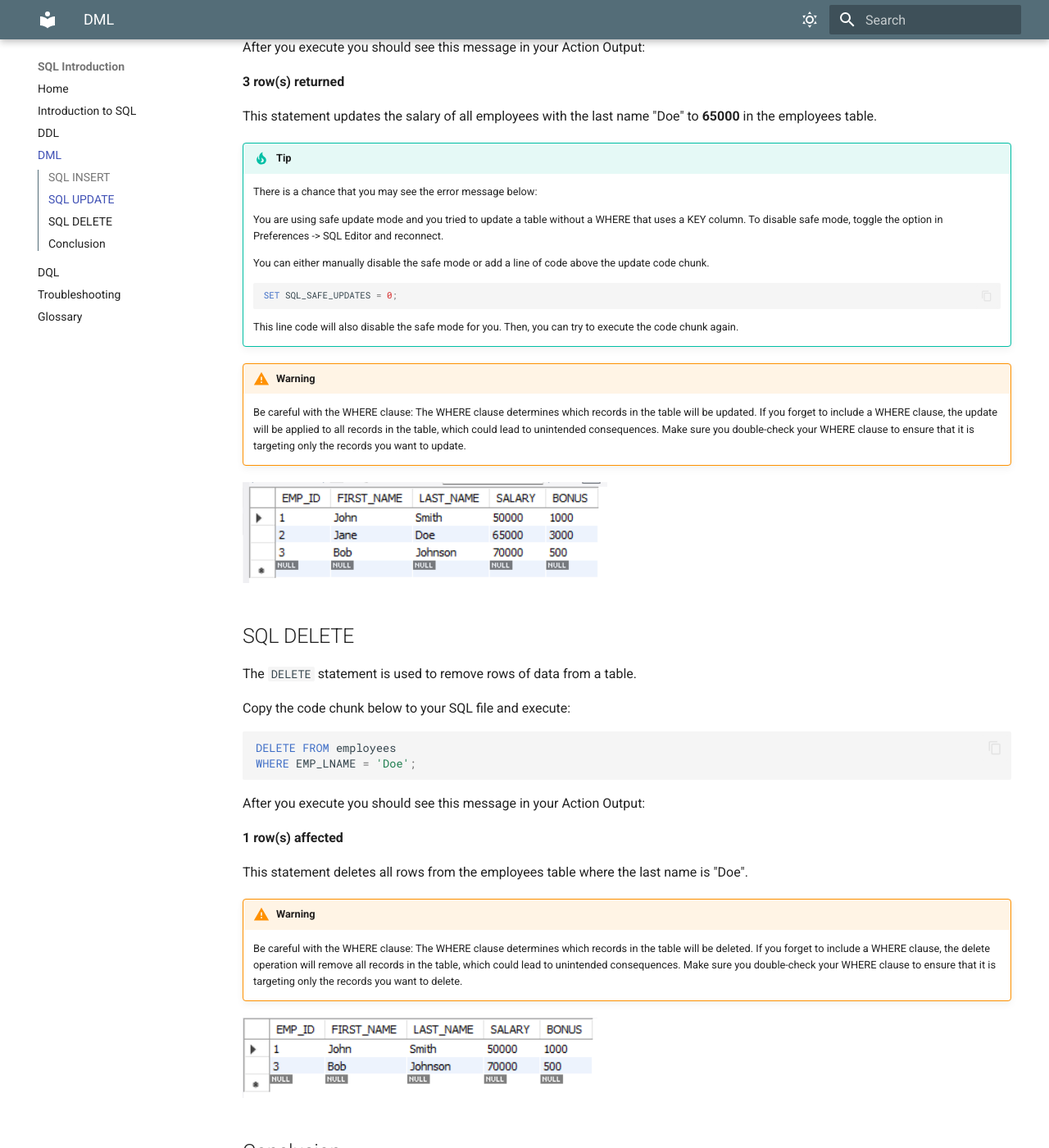
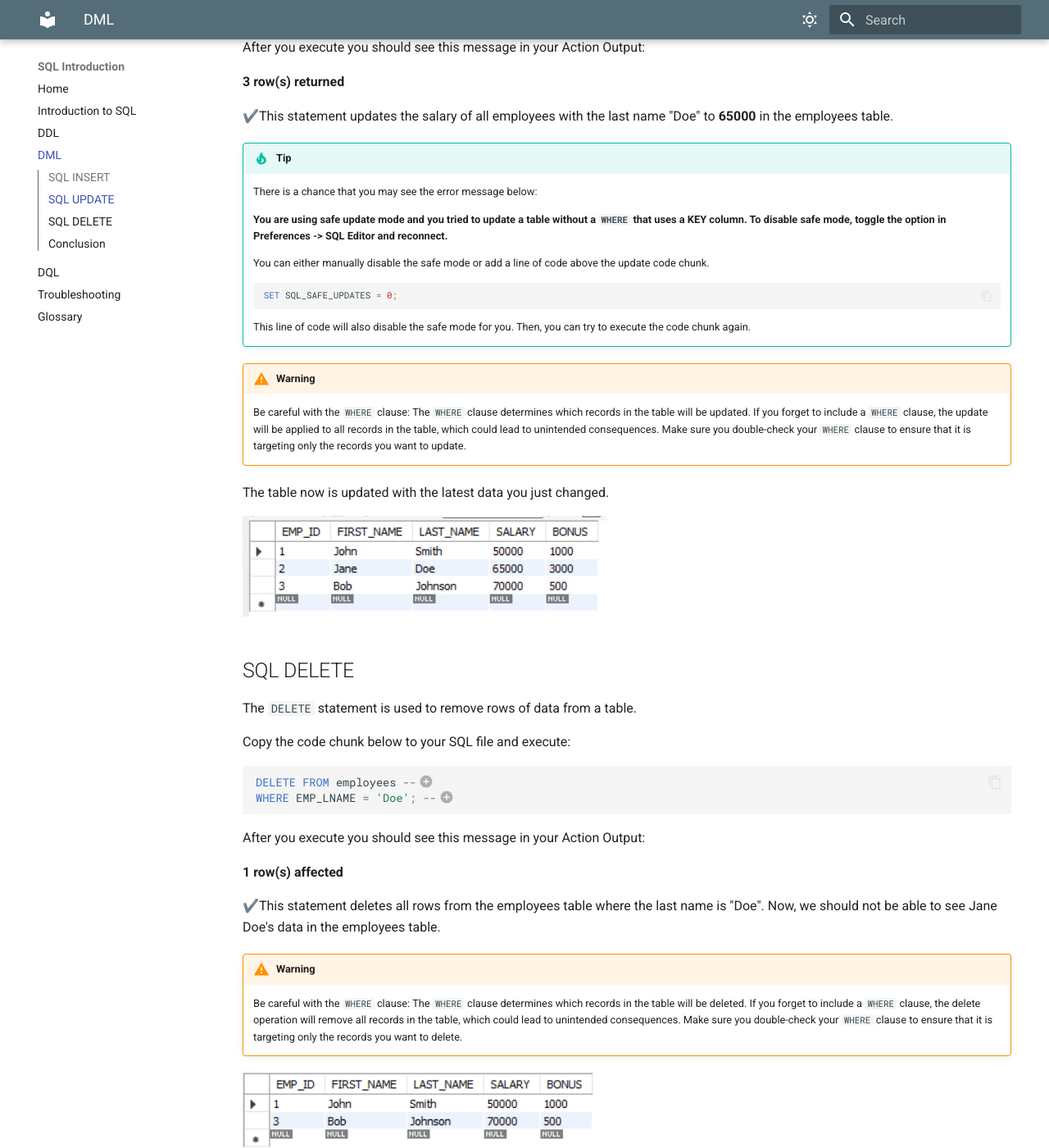
Before and after one commit to AliceEHZz/COMM-DOC-md-user-doc, an MkDocs documentation site: the page built from docs/DML.md, in a window 1280 px wide and 1400 px high, scrolled down 1250 px. Shown: the whole window at 82% size. Built offline with MkDocs 1.6.1 and Material for MkDocs 9.7.7, drawn with Linux system fonts in a browser that asks for light colours; emoji names are drawn with the system emoji font; some of the changed text lies outside the part shown.

````diff
--- a/docs/DML.md
+++ b/docs/DML.md
@@ -1,6 +1,6 @@
 # Data Manipulation Language (DML)
 
-In this section, we will cover some basic DML commands, which sre used to insert, update, and delete rows from the tables. We will go iver the following DML commands and manipulate the data in the table:
+:eyes: In this section, we will cover some basic DML commands, which are used to insert, update, and delete rows from the tables. We will go cover the following DML commands to manipulate some data in the table:
 
 - ```INSERT```
 
@@ -17,19 +17,24 @@ The ```INSERT``` statement is used to add new rows of data to a table. You can a
 Copy the code chunk below to your SQL file and execute:
 
 ``` sql
-INSERT INTO employees
-(EMP_FNAME, EMP_LNAME, EMP_SALARY, EMP_BONUS)
+INSERT INTO employees --(1)
+(EMP_FNAME, EMP_LNAME, EMP_SALARY, EMP_BONUS) --(2)
 VALUES
 ('John', 'Smith', 50000, 1000),
 ('Jane', 'Doe', 60000, 3000),
-('Bob', 'Johnson', 70000, 500);
+('Bob', 'Johnson', 70000, 500); --(3)
 ```
+
+1. This line of code will insert some data into the employees table.
+2. This line of code will specify the columns you need to fill in the table.
+3. These lines of code will insert those data into the table in the order of the column.
+
 
 After you execute you should see this message in your Action Output:
 
 **3 row(s) returned**
 
-This statement updates the salary of all employees with the last name "Doe" to 60000 in the employees table. You should be able to see the changes in the table.
+✔️This statement inserts three new rows to the employees table with the data in the ```VALUES```. You should be able to see the changes in the table.
 
 ![Image title](./images/insert.png)
 
@@ -40,22 +45,26 @@ The ```UPDATE``` statement is used to modify existing rows of data in a table.
 Copy the code chunk below to your SQL file and execute:
 
 ``` sql
-UPDATE employees
-SET EMP_SALARY = 65000
-WHERE EMP_LNAME = 'Doe';
+UPDATE employees --(1)
+SET EMP_SALARY = 65000 --(2)
+WHERE EMP_LNAME = 'Doe'; --(3)
 ```
+
+1. This line of code will tell MySQL that we wil update the employees table.
+2. In this line, you need to provide the data you want to update.
+3. Specify the rows you need to update with the new data.
 
 After you execute you should see this message in your Action Output:
 
 **3 row(s) returned**
 
-This statement updates the salary of all employees with the last name "Doe" to **65000** in the employees table.
+✔️This statement updates the salary of all employees with the last name "Doe" to **65000** in the employees table.
 
 !!! tip
 
     There is a chance that you may see the error message below:
 
-    You are using safe update mode and you tried to update a table without a WHERE that uses a KEY column.  To disable safe mode, toggle the option in Preferences -> SQL Editor and reconnect.
+    **You are using safe update mode and you tried to update a table without a ```WHERE``` that uses a KEY column.  To disable safe mode, toggle the option in Preferences -> SQL Editor and reconnect.**
 
     You can either manually disable the safe mode or add a line of code above the update code chunk.
 
@@ -63,11 +72,13 @@ This statement updates the salary of all employees with the last name "Doe" to *
     SET SQL_SAFE_UPDATES = 0;
     ```
 
-    This line code will also disable the safe mode for you. Then, you can try to execute the code chunk again.
+    This line of code will also disable the safe mode for you. Then, you can try to execute the code chunk again.
 
 !!! warning
 
-    Be careful with the WHERE clause: The WHERE clause determines which records in the table will be updated. If you forget to include a WHERE clause, the update will be applied to all records in the table, which could lead to unintended consequences. Make sure you double-check your WHERE clause to ensure that it is targeting only the records you want to update.
+    Be careful with the ```WHERE``` clause: The ```WHERE``` clause determines which records in the table will be updated. If you forget to include a ```WHERE``` clause, the update will be applied to all records in the table, which could lead to unintended consequences. Make sure you double-check your ```WHERE``` clause to ensure that it is targeting only the records you want to update.
+
+The table now is updated with the latest data you just changed.
 
 ![Image title](./images/update.png)
 
@@ -78,26 +89,29 @@ The ```DELETE``` statement is used to remove rows of data from a table.
 Copy the code chunk below to your SQL file and execute:
 
 ``` sql
-DELETE FROM employees
-WHERE EMP_LNAME = 'Doe';
+DELETE FROM employees --(1)
+WHERE EMP_LNAME = 'Doe'; --(2)
 ```
+
+1. Tell MySQL that you are going to delete something from the employees table.
+2. Tell MySQL which rows you want to delete.
 
 After you execute you should see this message in your Action Output:
 
 **1 row(s) affected**
 
-This statement deletes all rows from the employees table where the last name is "Doe".
+✔️This statement deletes all rows from the employees table where the last name is "Doe". Now, we should not be able to see Jane Doe's data in the employees table.
 
 !!! warning needed
 
-    Be careful with the WHERE clause: The WHERE clause determines which records in the table will be deleted. If you forget to include a WHERE clause, the delete operation will remove all records in the table, which could lead to unintended consequences. Make sure you double-check your WHERE clause to ensure that it is targeting only the records you want to delete.
+    Be careful with the ```WHERE``` clause: The ```WHERE``` clause determines which records in the table will be deleted. If you forget to include a ```WHERE``` clause, the delete operation will remove all records in the table, which could lead to unintended consequences. Make sure you double-check your ```WHERE``` clause to ensure that it is targeting only the records you want to delete.
 
 ![Image title](./images/delete.png)
 
 ## Conclusion
 
-We hope this section has been helpful with your learning journey on the ```INSERT```, ```UPDATE```, and ```DELETE``` commands. You can easily insert, update, and delete table objects using these commands to fit your needs.
+🎇We hope this section has been helpful with your learning journey on the ```INSERT```, ```UPDATE```, and ```DELETE``` commands. You can easily insert, update, and delete table objects using these commands to fit your needs.
 
-In the next section, we will cover SQL DQL commands, which are used to retrieve data in the database. With these commands, you can select wanted data from your database.
+In the next section, we will cover SQL DQL commands, which are used to retrieve data from the database. With these commands, you can select the specific dataset.
 
 Let's continue learning! 👉 **[DQL](DQL.md)**
--- a/mkdocs.yml
+++ b/mkdocs.yml
@@ -16,7 +16,7 @@ theme:
     - media: "(prefers-color-scheme: light)"
       scheme: default
       primary: blue grey
-      accent: orange
+      accent: blue
       toggle:
         icon: material/weather-sunny
         name: Dark mode
@@ -24,8 +24,8 @@ theme:
     # Dark mode
     - media: "(prefers-color-scheme: dark)"
       scheme: slate
-      primary: orange
-      accent: deep purple
+      primary: lime
+      accent: teal
       toggle:
         icon: material/weather-night
         name: Light mode
````
Also changed, not shown: docs/DQL.md (+10 -12 lines), docs/SQLintroduction.md (+4 -4 lines), docs/troubleshooting.md (+3 -3 lines).
